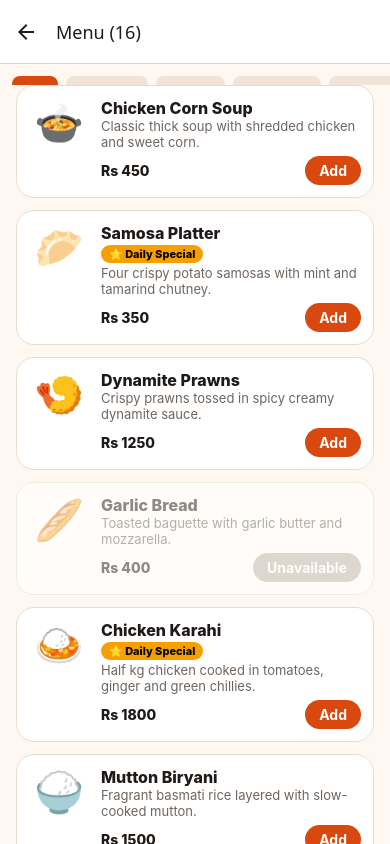
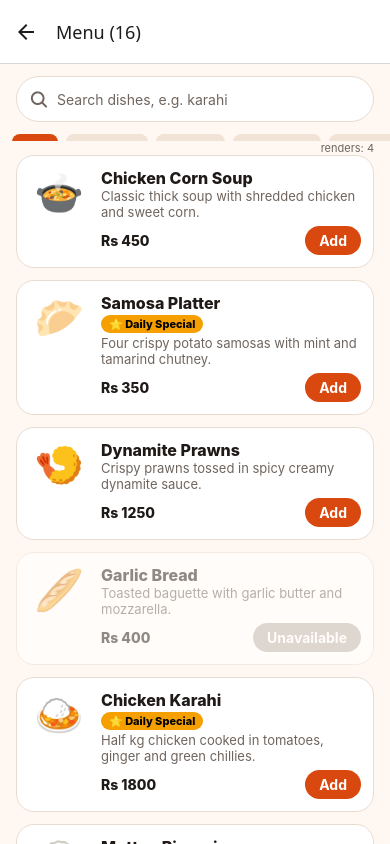
Before and after one commit to zacka0334-svg/restaurant-app-mvp, a React Native app: screen /Menu in a window 390 px wide. Built offline with nearby package versions, Linux system fonts and the light colour scheme.

Commit message:
Q5: search with ref-based debounce, focus control, back-to-top, render counter and recent searches

```diff
--- a/src/screens/MenuScreen.js
+++ b/src/screens/MenuScreen.js
@@ -1,8 +1,13 @@
 import React, { useEffect, useRef, useState } from 'react';
-import { ActivityIndicator, FlatList, Pressable, ScrollView, StyleSheet, Text, View } from 'react-native';
+import { ActivityIndicator, FlatList, Pressable, ScrollView, StyleSheet, Text, TextInput, View } from 'react-native';
+import { Ionicons } from '@expo/vector-icons';
 import { categories, fetchMenu } from '../data/menu';
 
 const COLORS = { primary: '#D9480F', text: '#1F1A17', muted: '#6F655E', border: '#E7DBD0', bg: '#FFF8F2', white: '#FFFFFF', chip: '#F1E3D6', accent: '#F59F00', disabled: '#BDB5AE' };
+
+const SEARCH_DELAY = 400;
+const BACK_TO_TOP_OFFSET = 300;
+const MAX_RECENT = 5;
 
 function MenuCard({ item }) {
   const disabled = !item.isAvailable;
@@ -34,6 +39,57 @@ export default function MenuScreen({ navigation }) {
   const [reloadKey, setReloadKey] = useState(0); // bumping it re-runs the load (Retry)
   const requestRef = useRef(null);
 
+  // ---- Q5: search -----------------------------------------------------------
+  const [query, setQuery] = useState('');          // what the user is typing
+  const [searchText, setSearchText] = useState(''); // applied after the debounce
+  const [isSearchFocused, setIsSearchFocused] = useState(false);
+  const [recentSearches, setRecentSearches] = useState([]);
+  const searchInputRef = useRef(null);  // TextInput element
+  const debounceRef = useRef(null);     // timeout id, must survive re-renders
+  const previousQueryRef = useRef('');  // avoids duplicate consecutive searches
+
+  // ---- Q5: scrolling --------------------------------------------------------
+  const listRef = useRef(null);
+  const [showBackToTop, setShowBackToTop] = useState(false);
+
+  // ---- Q5: render counter ---------------------------------------------------
+  // A ref survives re-renders but changing ref.current does NOT schedule a
+  // re-render (React does not track refs). Changing state DOES, because
+  // setState tells React the UI may be out of date. That is why a ref is the
+  // right tool for counting renders: using state here would loop forever.
+  const renderCount = useRef(0);
+  renderCount.current += 1;
+
+  // Manual debounce: every keystroke clears the pending timeout and starts a
+  // new one; the search is applied after 400 ms without typing.
+  const onChangeQuery = (text) => {
+    setQuery(text);
+    clearTimeout(debounceRef.current);
+    debounceRef.current = setTimeout(() => {
+      setSearchText(text);
+      const term = text.trim();
+      if (term && term.toLowerCase() !== previousQueryRef.current.toLowerCase()) {
+        previousQueryRef.current = term;
+        setRecentSearches((prev) => [term, ...prev.filter((t) => t.toLowerCase() !== term.toLowerCase())].slice(0, MAX_RECENT));
+      }
+    }, SEARCH_DELAY);
+  };
+
+  // Clear the pending debounce timer when the screen unmounts.
+  useEffect(() => () => clearTimeout(debounceRef.current), []);
+
+  const clearSearch = () => {
+    clearTimeout(debounceRef.current);
+    setQuery('');
+    setSearchText('');
+    searchInputRef.current?.focus(); // keep focus
+  };
+
+  const onScroll = (e) => {
+    const shouldShow = e.nativeEvent.contentOffset.y > BACK_TO_TOP_OFFSET;
+    if (shouldShow !== showBackToTop) setShowBackToTop(shouldShow);
+  };
+
   // Load the menu when the screen mounts (and on Retry).
   useEffect(() => {
     setIsLoading(true);
@@ -48,12 +104,17 @@ export default function MenuScreen({ navigation }) {
     return () => request.cancel();
   }, [reloadKey]);
 
-  // Re-filter whenever the category or the data changes.
+  // Re-filter whenever the category, the search text or the data changes.
   useEffect(() => {
+    const term = searchText.trim().toLowerCase();
     setFilteredItems(
-      selectedCategory === 'all' ? menuItems : menuItems.filter((i) => i.category === selectedCategory)
+      menuItems.filter(
+        (i) =>
+          (selectedCategory === 'all' || i.category === selectedCategory) &&
+          (!term || i.name.toLowerCase().includes(term) || i.description.toLowerCase().includes(term))
+      )
     );
-  }, [selectedCategory, menuItems]);
+  }, [selectedCategory, searchText, menuItems]);
 
   // Header shows how many items are currently displayed.
   useEffect(() => {
@@ -93,6 +154,39 @@ export default function MenuScreen({ navigation }) {
 
   return (
     <View style={{ flex: 1, backgroundColor: COLORS.bg }}>
+      <View style={styles.searchBar}>
+        <Pressable onPress={() => searchInputRef.current?.focus()} hitSlop={8} accessibilityLabel="Focus search">
+          <Ionicons name="search" size={20} color={COLORS.muted} />
+        </Pressable>
+        <TextInput
+          ref={searchInputRef}
+          value={query}
+          onChangeText={onChangeQuery}
+          onFocus={() => setIsSearchFocused(true)}
+          onBlur={() => setIsSearchFocused(false)}
+          placeholder="Search dishes, e.g. karahi"
+          placeholderTextColor={COLORS.muted}
+          style={styles.searchInput}
+          autoCorrect={false}
+        />
+        {query.length > 0 ? (
+          <Pressable onPress={clearSearch} hitSlop={8} accessibilityLabel="Clear search">
+            <Ionicons name="close-circle" size={20} color={COLORS.muted} />
+          </Pressable>
+        ) : null}
+      </View>
+      {isSearchFocused && query.length === 0 && recentSearches.length > 0 ? (
+        <View style={styles.suggestions}>
+          <Text style={{ color: COLORS.muted, fontSize: 12, marginBottom: 6 }}>Recent searches</Text>
+          <View style={{ flexDirection: 'row', flexWrap: 'wrap' }}>
+            {recentSearches.map((t) => (
+              <Pressable key={t} onPress={() => onChangeQuery(t)} style={[styles.chip, { marginBottom: 6 }]}>
+                <Text>{t}</Text>
+              </Pressable>
+            ))}
+          </View>
+        </View>
+      ) : null}
       <ScrollView horizontal showsHorizontalScrollIndicator={false} style={{ flexGrow: 0 }} contentContainerStyle={{ padding: 12 }}>
         {categories.map((c) => (
           <Pressable key={c.id} onPress={() => setSelectedCategory(c.id)} style={[styles.chip, selectedCategory === c.id && { backgroundColor: COLORS.primary }]}>
@@ -100,7 +194,19 @@ export default function MenuScreen({ navigation }) {
           </Pressable>
         ))}
       </ScrollView>
+      <Text style={styles.debug}>renders: {renderCount.current}</Text>
       <FlatList
+        ref={listRef}
+        onScroll={onScroll}
+        scrollEventThrottle={16}
+        keyboardShouldPersistTaps="handled"
+        ListEmptyComponent={
+          <View style={styles.center}>
+            <Text style={{ fontSize: 40 }}>🔍</Text>
+            <Text style={{ color: COLORS.text, fontWeight: '700' }}>No dishes found</Text>
+            <Text style={{ color: COLORS.muted, textAlign: 'center' }}>Nothing matches “{searchText}”. Try another word or category.</Text>
+          </View>
+        }
         data={filteredItems}
         keyExtractor={(item) => item.id}
         renderItem={({ item }) => <MenuCard item={item} />}
@@ -108,12 +214,23 @@ export default function MenuScreen({ navigation }) {
         refreshing={refreshing}
         onRefresh={onRefresh}
       />
+      {showBackToTop ? (
+        <Pressable onPress={() => listRef.current?.scrollToOffset({ offset: 0, animated: true })} style={styles.fab} accessibilityLabel="Back to top">
+          <Ionicons name="arrow-up" size={18} color={COLORS.white} />
+          <Text style={{ color: COLORS.white, fontWeight: '700' }}>Top</Text>
+        </Pressable>
+      ) : null}
     </View>
   );
 }
 
 const styles = StyleSheet.create({
   center: { flex: 1, alignItems: 'center', justifyContent: 'center', padding: 24, backgroundColor: COLORS.bg },
+  searchBar: { flexDirection: 'row', alignItems: 'center', gap: 8, marginHorizontal: 16, marginTop: 12, paddingHorizontal: 12, borderWidth: 1, borderColor: COLORS.border, borderRadius: 999, backgroundColor: COLORS.white },
+  searchInput: { flex: 1, minHeight: 44, color: COLORS.text },
+  suggestions: { marginHorizontal: 16, marginTop: 8, padding: 12, borderWidth: 1, borderColor: COLORS.border, borderRadius: 12, backgroundColor: COLORS.white },
+  debug: { alignSelf: 'flex-end', marginRight: 16, fontSize: 11, color: COLORS.muted },
+  fab: { position: 'absolute', right: 16, bottom: 16, flexDirection: 'row', alignItems: 'center', gap: 4, backgroundColor: COLORS.primary, paddingHorizontal: 16, paddingVertical: 12, borderRadius: 999, elevation: 4 },
   retry: { backgroundColor: COLORS.primary, paddingHorizontal: 24, paddingVertical: 12, borderRadius: 12 },
   chip: { backgroundColor: COLORS.chip, paddingHorizontal: 14, paddingVertical: 8, borderRadius: 999, marginRight: 8 },
   card: { flexDirection: 'row', gap: 12, backgroundColor: COLORS.white, borderWidth: 1, borderColor: COLORS.border, borderRadius: 18, padding: 12, marginBottom: 12 },
```
